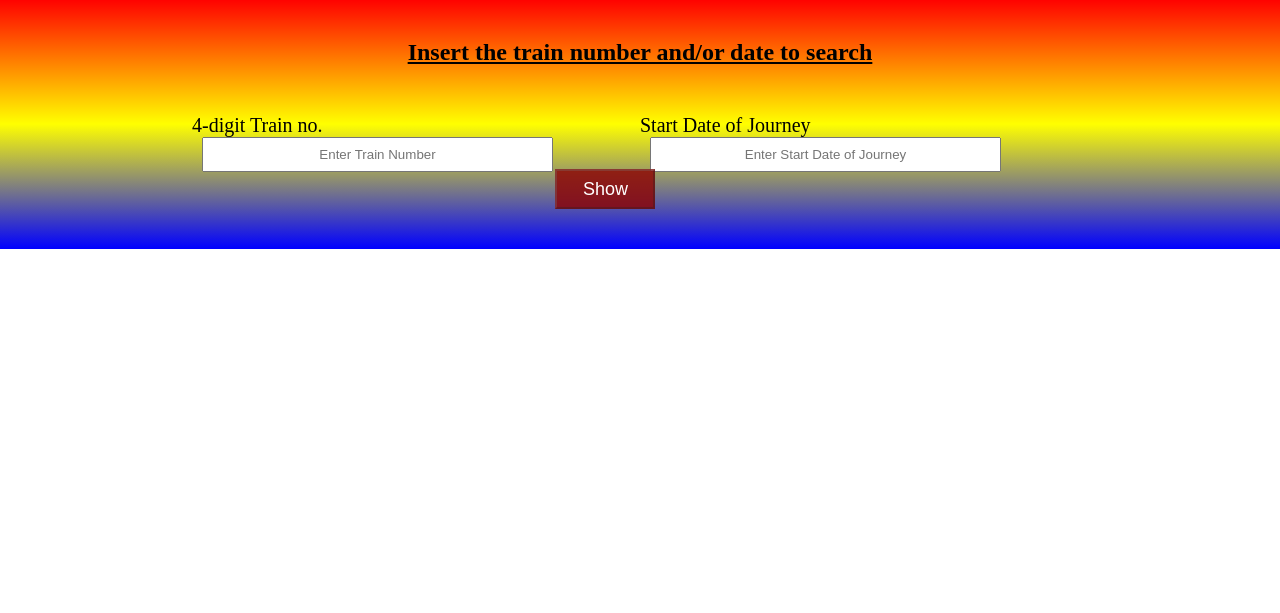
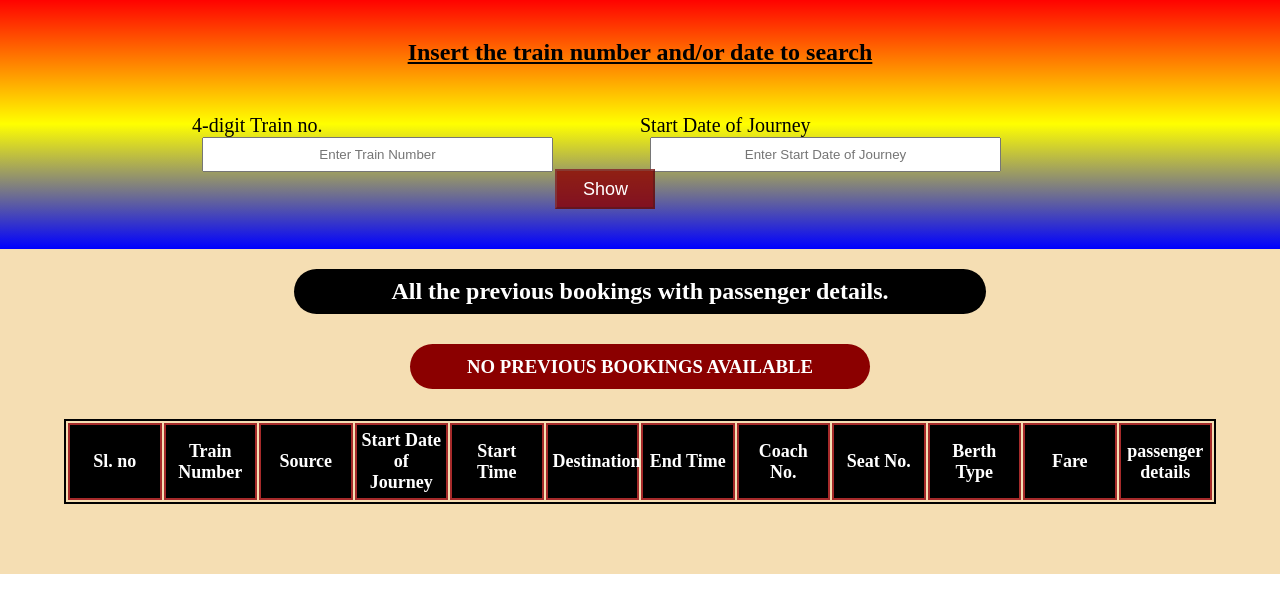
Before and after one commit to rising-stark/dbms-railwayReservation, a Flask app: template app/templates/booking_agent_home.html in a window 1280 px wide. Shown: the part 101-714 px from the top of the page. Run offline with Flask 2, Linux system fonts and the light colour scheme; the template is opened without the code that fills it, so the values that code supplies are empty; the visitor is signed in with stand-in values (Sample User, id 1).

Commit message:
Added My Bookings HTML + CSS

```diff
--- a/app/book_ticket.py
+++ b/app/book_ticket.py
@@ -68,7 +68,7 @@ def book_ticket3():
 			acq_seats = tot_seats - s_detail[0][0]
 			sl_berths = ["LB","LB","UB","UB","SL","SU"]
 			m = len(sl_berths)
-			pnr = 2
+			pnr = 3
 			seats = []
 			coaches = []
 			berths = []
@@ -98,7 +98,7 @@ def book_ticket3():
 			acq_seats = tot_seats - s_detail[0][0]
 			ac_berths = ["LB","MB","UB","LB","MB","UB","SL","SU"]
 			m = len(ac_berths)
-			pnr = 2
+			pnr = 3
 			seats = []
 			coaches = []
 			berths = []
--- a/app/static/CSS/admin_home.css
+++ b/app/static/CSS/admin_home.css
@@ -325,6 +325,8 @@
 	top: 75px;
 	left: 5%;
 	width: 90%;
+	max-height: 300px;
+	border: 2px solid red;
 	overflow-y: auto;
 }
 .three .threep2 table{
--- a/app/static/CSS/booking_agent_home.css
+++ b/app/static/CSS/booking_agent_home.css
@@ -355,23 +373,88 @@
 	border-right: 2px solid black;
 }
 
-.three .threep2 table tr .available{
+.three .threep2 table tr .available {
 	background-color: green;
 	font-size: 16px;
 	color: white;
 }
 
-.three .threep2 table tr .notavailable{
+.three .threep2 table tr .notavailable {
 	background-color: red;
 	font-size: 16px;
 	color: white;
 }
 
-.four{
-	display: none;
+.four {
+	/*display: none;*/
+	position: relative;
+	width: 100%;
+	max-height: 600px;
+	background: wheat;
+	overflow-y: auto;
+	color: white;
+	padding-bottom: 150px;
 }
 
-.five{
+.four #fourp1 {
+	position: relative;
+	left: 5%;
+	width: 90%;
+}
+
+.four h2 {
+	position: relative;
+	top: 20px;
+	left: 20%;
+	width: 60%;
+	height: 45px;
+	line-height: 45px;
+	background: black;
+	text-align: center;
+	border-radius: 25px;
+}
+.four h3 {
+	position: relative;
+	top: 50px;
+	left: 30%;
+	width: 40%;
+	height: 45px;
+	line-height: 45px;
+	background: darkred;
+	text-align: center;
+	border-radius: 25px;
+}
+.four #fourp1 table {
+	position: relative;
+	top: 80px;
+	width: 100%;
+	border: 2px solid black;
+	table-layout: fixed;
+}
+
+.four #fourp1 table tr {
+	height: 20px;
+	border-bottom: 2px solid brown;
+}
+
+.four #fourp1 table th {
+	font-weight: bold;
+	font-size: 18px;
+	color: white;
+	border: 2px solid brown;
+	background-color: black;
+}
+
+.four #fourp1 table td, th {
+	min-width: 30px;
+	max-width: 80px;
+	text-align: center;
+	padding: 5px;
+	word-wrap: normal;
+	border-right: 2px solid black;
+}
+
+.five {
 	position: absolute;
 	left: 100%;
 	top: 100px;
--- a/app/static/JS/booking_agent_home.js
+++ b/app/static/JS/booking_agent_home.js
@@ -128,11 +128,11 @@ $(document).ready(function() {
 				$('#threep1p1_input_train_tooltip').html(tooltip);
 				$('#threep1p1_input_train_tooltip').show(250).delay(500).hide(250);
 				e.preventDefault();
-				return false;
 			} else {
 				trainnoType = 1;
 				trainno = 0;
 			}
+			return;
 		}
 
 		if (name == "trainno2") {
@@ -143,7 +143,6 @@ $(document).ready(function() {
 				return false;
 			}
 		}
-
 		name_arr[dict[name]] = 0;
 		type_arr[dict[name]] = 1;
 	});
@@ -231,6 +230,8 @@ $(document).ready(function() {
 				if (name == "trainno") {
 					$('#threep1p1_input_train_tooltip').html(tooltip);
 					$('#threep1p1_input_train_tooltip').show(250).delay(500).hide(250);
+				}else if (name == "doj") {
+
 				} else {
 					handleTooltips(this, tooltip, "wrong", 0);
 				}
@@ -612,8 +613,9 @@ $(document).ready(function() {
 	$('[name="btnSearch"]').click(function() {
 		var trainnoval = $('[name="trainno"]').val();
 		var dojval = $('[name="doj"]').val();
-		if ((trainnoval.length == 0 && dojval.length != 0) || ((trainnoval.length != 0 && dojval.length == 0))) {
 		$(".seven").slideUp(0);
+		$(".threep2").slideUp(0);
+		$('#threep2p1').find("tr:gt(0)").remove();
 		$(".seven").slideDown(500);
 		$.ajax({
 			type: 'POST',
@@ -672,7 +674,6 @@ $(document).ready(function() {
 				console.log("Not able to get response from flask function namely showtrain");
 			}
 		});
-		}
 	});
 
 	$('[name="btnNEXT"]').click(function() {
@@ -735,9 +736,9 @@ $(document).ready(function() {
 			processData: false,
 			success: function(result) {
 				$(".seven").slideUp(250);
-				/*window.location.href = "confirm_payment";*/
-				$(".five").fadeOut(250);
-				$(".six").fadeIn(250);
+				$("#fivep1").slideUp(250);
+				$("#fivep2").slideUp(250);
+				$("#fivep3").slideDown(250);
 				$("#finalFare").html(result);
 				console.log(result);
 			},
@@ -771,7 +772,7 @@ $(document).ready(function() {
 				coach: $('[name="coach"]').val(),
 				no_of_passengers: total_fields1,
 				fare: $("#finalFare").html(),
-				uname: "hk",
+				uname: $("#uname").html(),
 				dict1: dict2
 			}),
 			cache: false,
@@ -781,7 +782,8 @@ $(document).ready(function() {
 				if (result == "1") {
 					msg = "Seats Booked. Redirecting you to booking tickets page";
 					alert(msg);
-					window.location.href = "booking_agent_home.html";
+					window.location.href='http://127.0.0.1:5000/booking_agent_home';
+					$("#twop1p3").click();
 				} else {
 					console.log("Some error happened from flask function namely book_ticket3");
 					console.log("Result is not 1. Return value is different from flask");
@@ -804,7 +806,6 @@ $(document).ready(function() {
 	});
 
 	setInterval(Valid, 500);
-
 	function Valid() {
 		if (trainno == 1 || doj == 1) {
 			$('[name="btnSearch"]').removeClass();
@@ -818,7 +819,6 @@ $(document).ready(function() {
 	}
 
 	setInterval(Valid1, 500);
-
 	function Valid1() {
 		var test = 1;
 		for (i = 0; i < total_fields; i++) {
@@ -840,7 +840,6 @@ $(document).ready(function() {
 	}
 
 	setInterval(Valid2, 500);
-
 	function Valid2() {
 		var test = 1;
 		for (i = 0; i < 4 * total_fields1; i++) {
--- a/app/templates/booking_agent_home.html
+++ b/app/templates/booking_agent_home.html
@@ -69,7 +69,10 @@
 			</div>
 		</div>
 		<div class="four">
-			<table id="fourp1">
+			<div id="fourp1">
+				<h2>All the previous bookings with passenger details.</h2>
+				<h3>NO PREVIOUS BOOKINGS AVAILABLE</h3>
+				<table id="fourp1p1">
 					<tr>
 						<th>Sl. no</th>
 						<th>Train Number</th>
@@ -77,22 +80,22 @@
 						<th>Start Date of Journey</th>
 						<th>Start Time</th>
 						<th>Destination</th>
-					<th>End Date of Journey</th>
+						<!-- <th>End Date of Journey</th> -->
 						<th>End Time</th>
-					<th>#AC coaches</th>
-					<th>AC Fare</th>
-					<th>#SL coaches</th>
-					<th>SL Fare</th>
-					<th>#AC Seats Available</th>
-					<th>#SL Seats Available</th>
+						<th>Coach No.</th>
+						<th>Seat No.</th>
+						<th>Berth Type</th>
+						<th>Fare</th>
+						<th>passenger details</th>
 					</tr>
 				</table>
+			</div>
 		</div>
 		<div class="five">
 			<form action="booking_agent_new_booking" method="post" id="booking_agent_new_booking">
 				<div id = "fivep1">
+					<h2>Enter the train no., start date of journey and select coach type</h2>
 					<table>
-						<h2>Enter the train no., start date of journey and select coach type</h2>
 						<tr>
 							<td width="19%">Enter Train No. : </td>
 							<td width="25%"><input id="trainno2" type="text" name="trainno2" size="40" placeholder="Enter Train Number" required/></td>
@@ -171,19 +174,19 @@
 					<div class="btnSUBMITdiv" id="btnSUBMITdiv"><input class="invalid" id="btnSUBMIT" type="button" name="btnSUBMIT" value="Book Ticket" disabled></div>
 					<div id="btnSUBMITdiv_tooltip">This button is disabled because altleast some of the fields are empty now.</div>
 				</div>
-			</form>
+				<div id = "fivep3">
+					<!-- <div id="fivep3c1">
+						<h4>Confirm the transaction. This page is valid for <span id="timer"></span></h4>
+					</div> -->
+					<div id="fivep3p2">
+						Confirm your payment of &nbsp;&nbsp;&nbsp;&nbsp;&nbsp;&nbsp;&nbsp;<span id="finalFare">0</span>
 					</div>
-		<div class = "six">
-			<div class="sixc1">
-				<h4>Confirm the transaction. This page is valid for <span id="timer"></span></h4>
-			</div>
-			<div class="sixc2">
-				Confirm your payment of <span id="finalFare">0</span>
-			</div>
-			<div class="sixc3">
+					<div id="fivep3p3">
 						<input class="valid" id="btnCANCEL" type="button" name="btnCANCEL" value="Cancel Payment">
 						<input class="valid" id="btnCONFIRM" type="button" name="btnCONFIRM" value="Confirm Transaction">
 					</div>
+				</div>
+			</form>
 		</div>
 		<div class="seven">
 			<img alt="loading" src="../static/IMAGES/loading.gif">
```
Also changed, not shown: other parts of app/static/CSS/booking_agent_home.css (+175 -106 lines), Railway.txt (+26 -31 lines), app/static/JS/admin_home.js (+5 -3 lines). Lines whose indentation alone changed are shown as unchanged.
